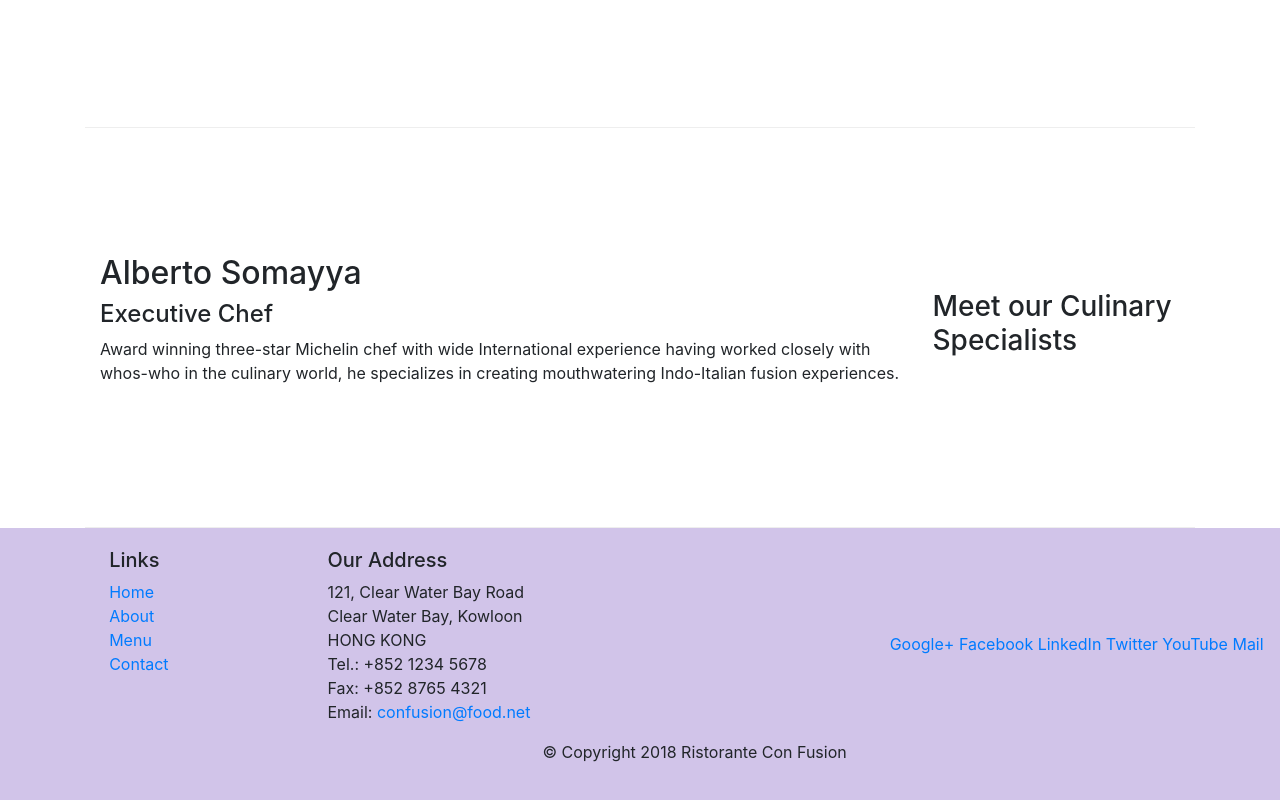
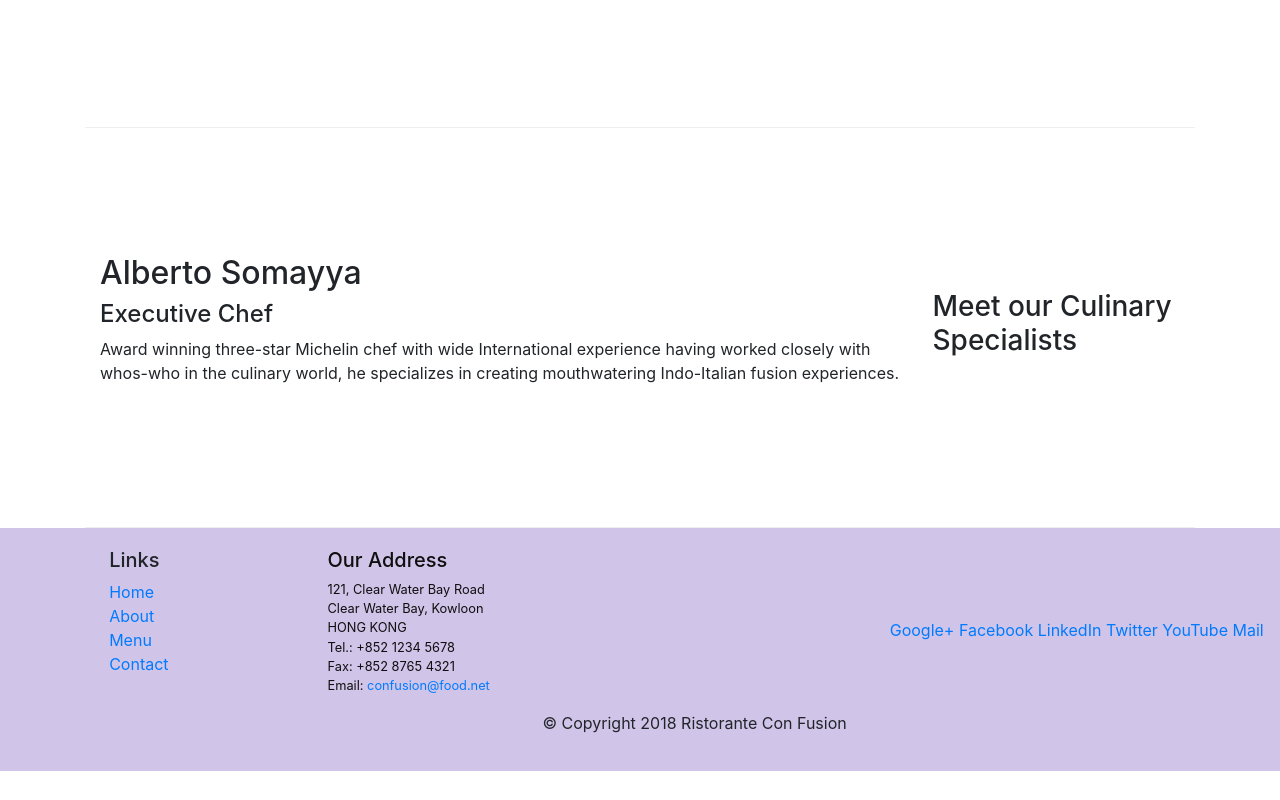
Before and after one commit to mayukh007/first-bootstrap-project, a website: page index.html in a window 1280 px wide. Shown: the part 944-1744 px from the top of the page. After the commit the page ends 1715 px from the top, so only its background shows below. Drawn offline with nearby package versions, Linux system fonts and the light colour scheme.

Commit message:
fourth commit

```diff
--- a/index.html
+++ b/index.html
@@ -73,7 +73,7 @@
                         <li><a href="#">Contact</a></li>
                     </ul>
                 </div>
-                <div class = "col-7 col-sm-5">
+                <div class = "col-7 col-sm-5 address">
                     <h5>Our Address</h5>
                     <address>
 		              121, Clear Water Bay Road<br>
```
